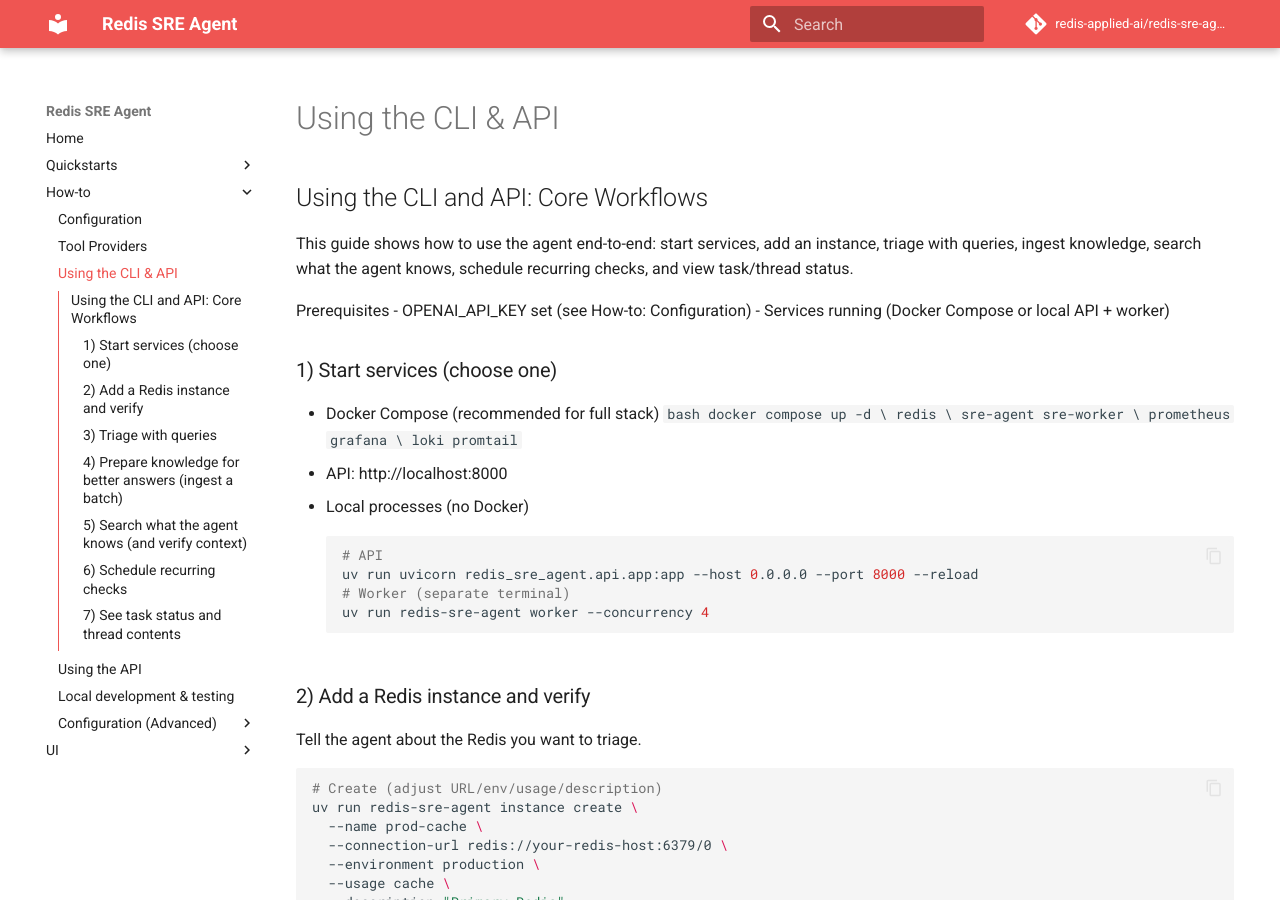
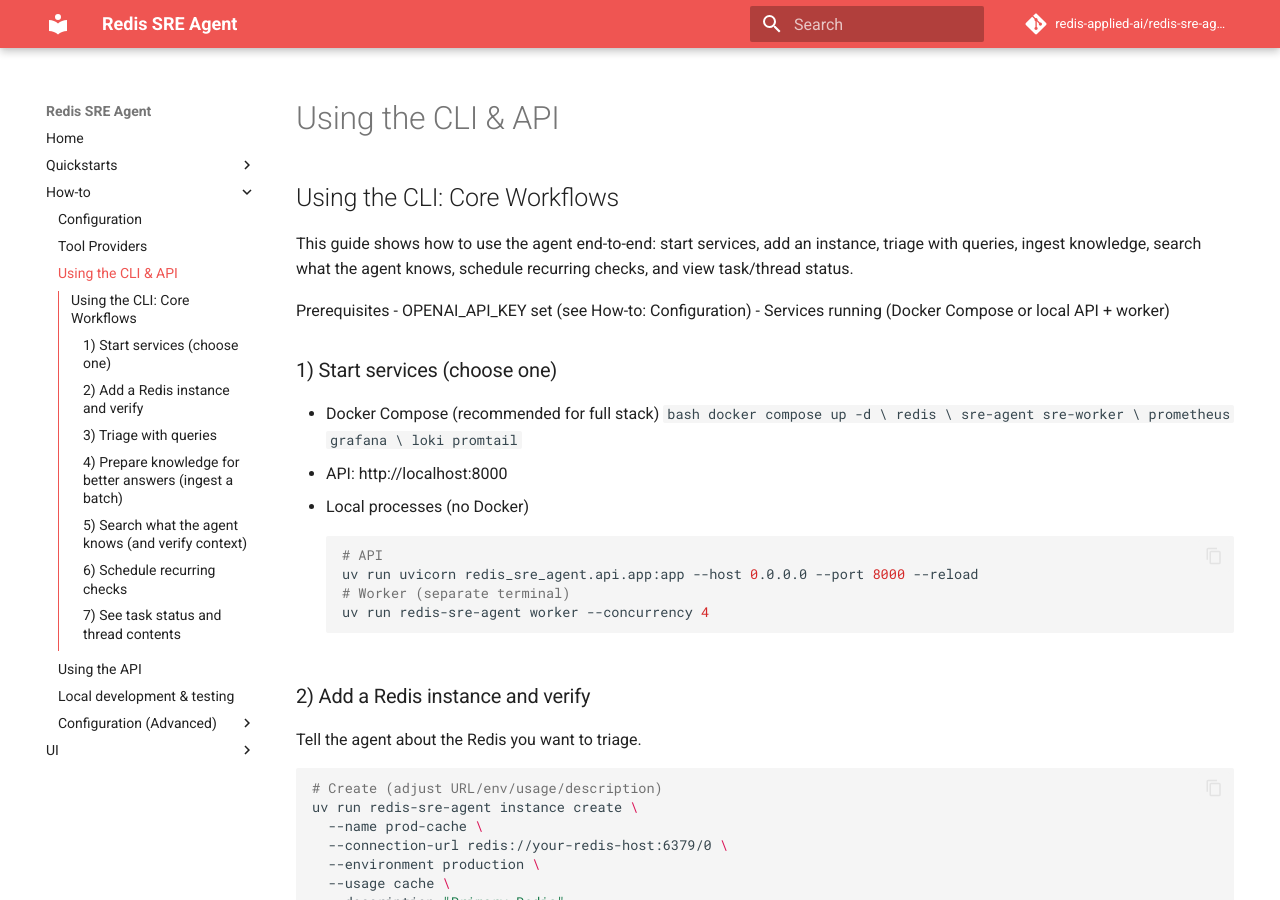
Before and after one commit to redis-applied-ai/redis-sre-agent, an MkDocs documentation site: the page built from docs/how-to/cli.md, in a window 1280 px wide and 900 px high. Built offline with MkDocs 1.6.1 and Material for MkDocs 9.7.7, drawn with Linux system fonts in a browser that asks for light colours; comment, search, counter and statistics services are not loaded.

Commit message:
Makefile, workflow tweaks

```diff
--- a/docs/how-to/cli.md
+++ b/docs/how-to/cli.md
@@ -1,4 +1,4 @@
-## Using the CLI and API: Core Workflows
+## Using the CLI: Core Workflows
 
 This guide shows how to use the agent end-to-end: start services, add an instance, triage with queries, ingest knowledge, search what the agent knows, schedule recurring checks, and view task/thread status.
 
```
Also changed, not shown: 2 other files.
